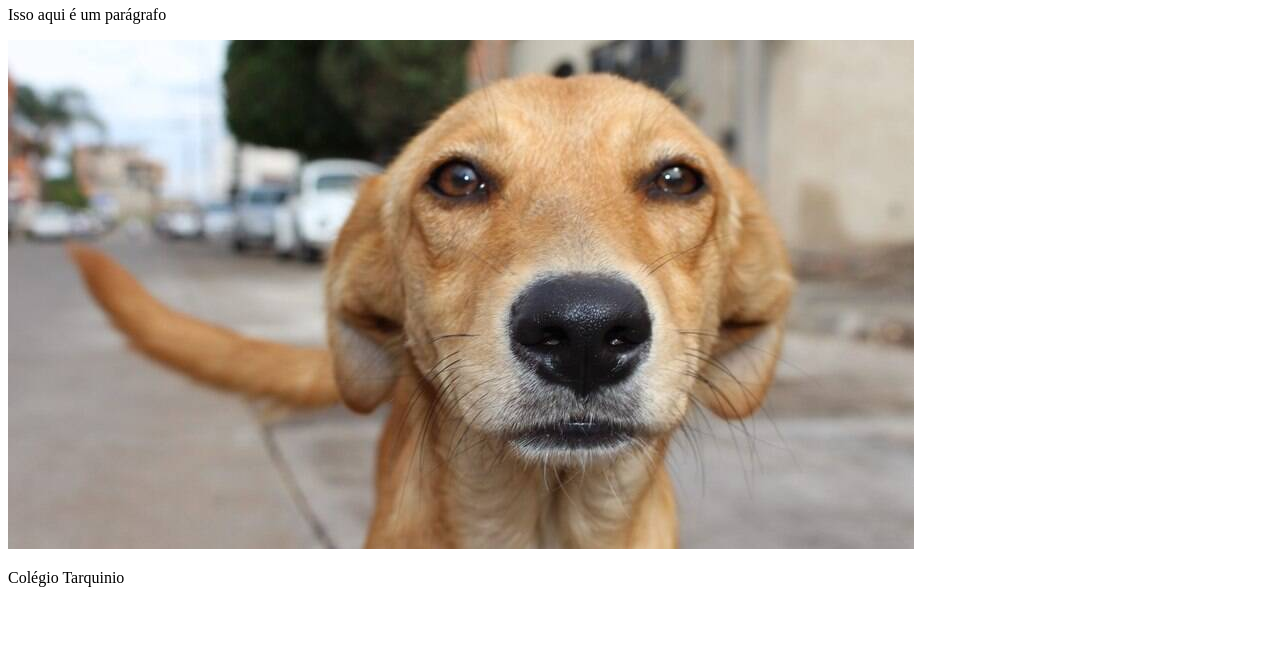
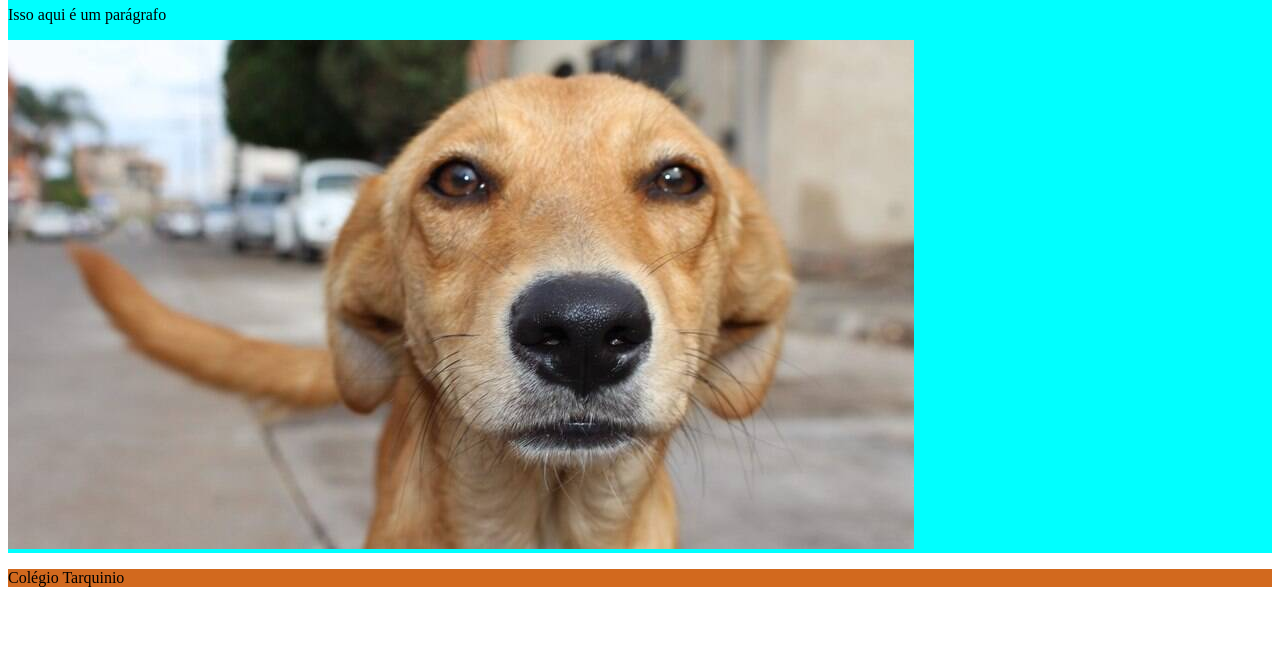
Before and after one commit to jorcuvich/primeirocss, a plain HTML site: page index.html in a window 1280 px wide. Shown: the part 132-800 px from the top of the page. Drawn offline with Linux system fonts and the light colour scheme.

Commit message:
Add files via upload

```diff
--- a/style.css
+++ b/style.css
@@ -1,3 +1,10 @@
 header{
     background-color: yellow;
 }
+main{
+    background-color: aqua;
+}
+
+footer{
+    background-color: chocolate;
+}
```
